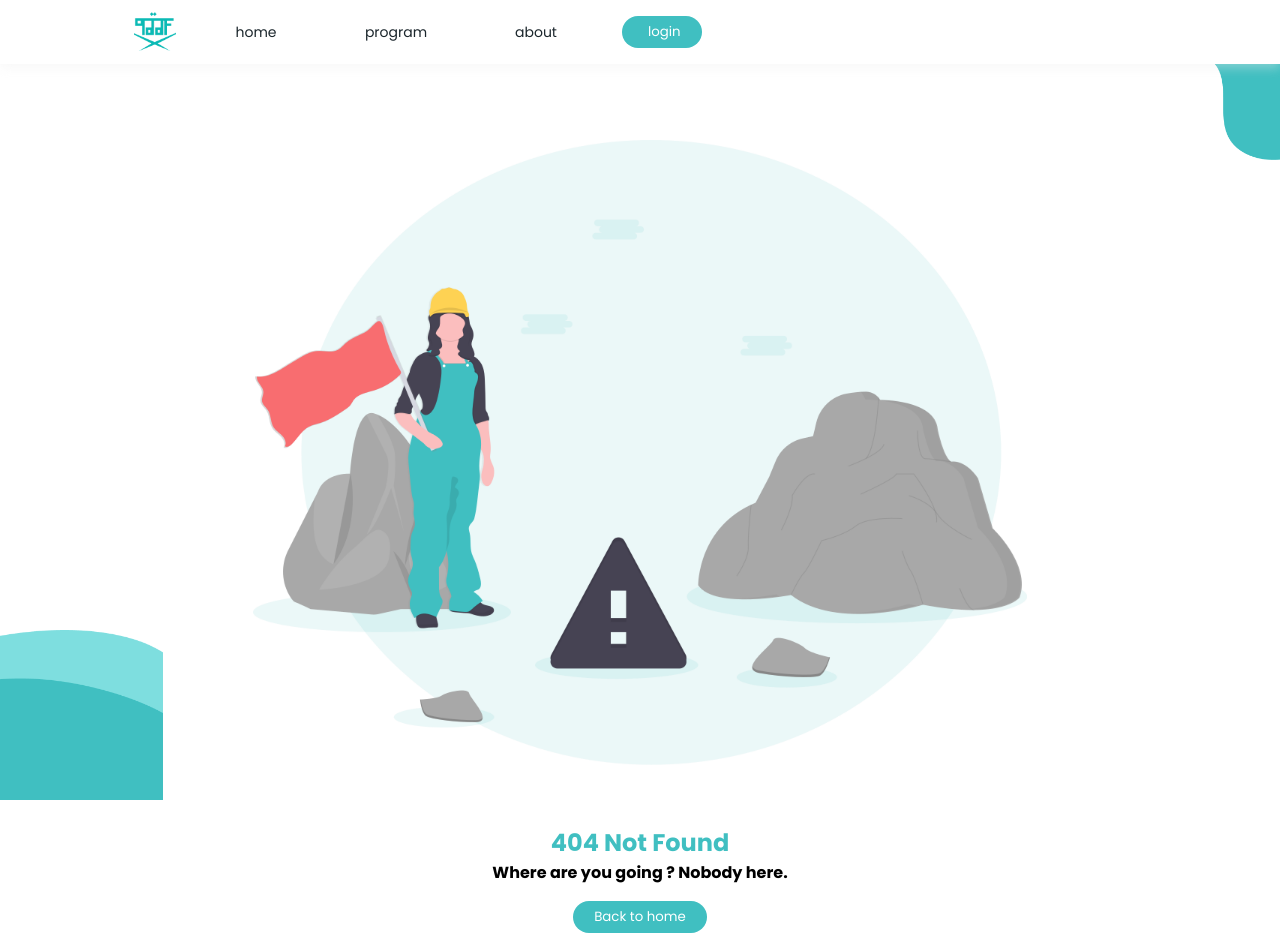
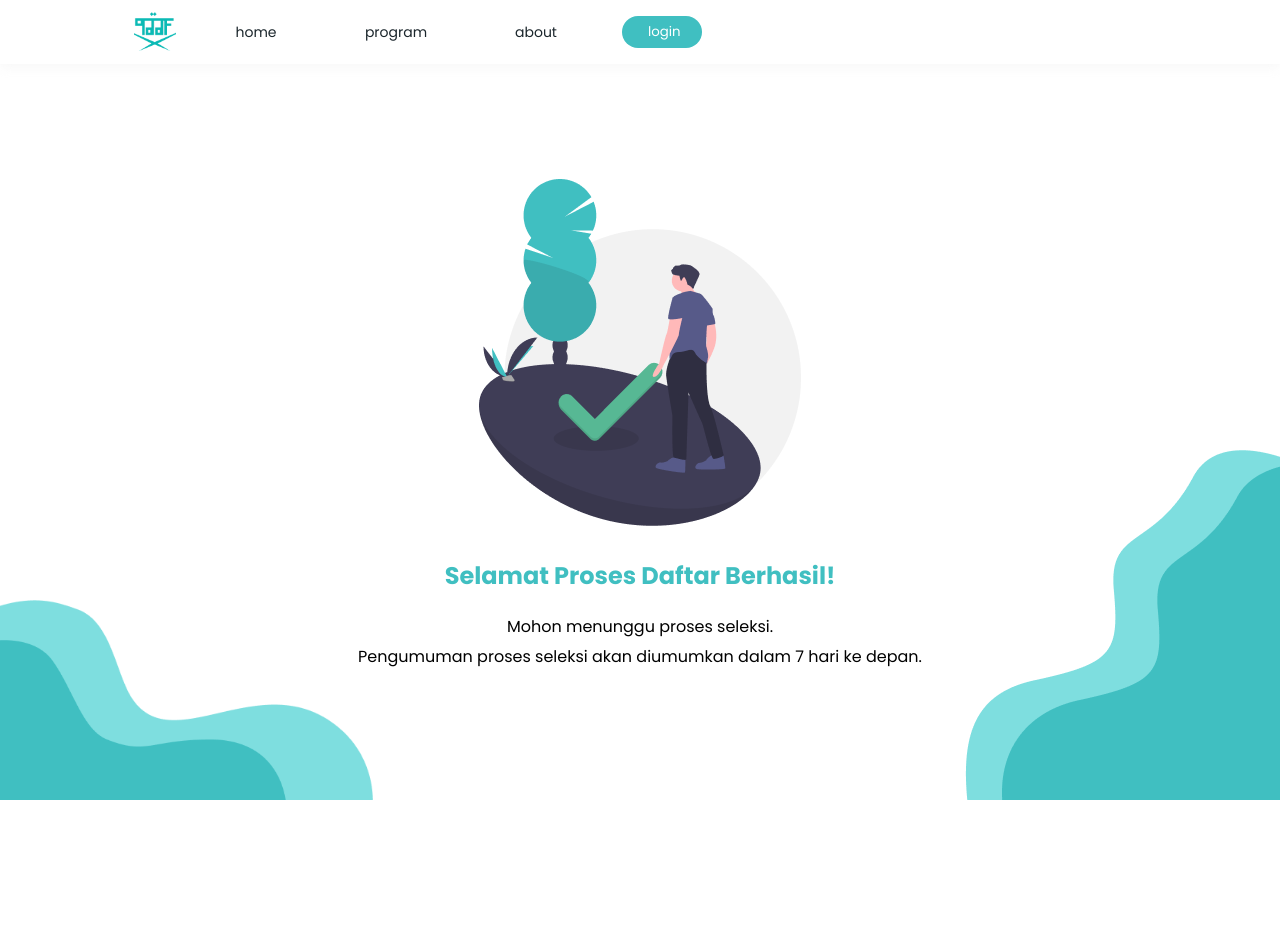
Before and after one commit to butterchoco/halaqah-quran-online-frontend, a Vue app: page /regis-success in a window 1280 px wide. Before the commit this address had no page. After the commit the page ends 800 px from the top, so only its background shows below. Built offline with nearby package versions, Linux system fonts and the light colour scheme.

Commit message:
[GREEN]Implemented RegisSuccess page'

```diff
--- a/src/components/MessagePage.vue
+++ b/src/components/MessagePage.vue
@@ -50,49 +50,34 @@ export default {
     max-width: 50%;
   }
 
-  .vector {
-    max-height: 120% !important;
-    max-width: 120% !important;
-    min-height: 100%;
-    min-width: 100%;
-
-    &.svg-4 {
-      top: 180% !important;
-      left: 0 !important;
-      margin-left: -45rem !important;
-    }
-
-    &.svg-5 {
-      top: 310% !important;
-      right: 0 !important;
-      margin-right: -45rem !important;
-    }
-
-    &.svg-6 {
-      top: 310% !important;
-      right: 0 !important;
-      margin-right: -40rem !important;
-    }
-
-    &.svg-7 {
-      top: 530% !important;
-      left: 0 !important;
-      margin-left: -60rem !important;
-    }
+  .message {
+    max-width: 100% !important;
+    font-size: 16px !important;
   }
 }
 
 .hero-message {
   max-width: 75%;
+  margin-bottom: $gap-m-2;
+}
+
+.message {
+  margin-top: $gap-sm-1;
+  text-align: center;
+  max-width: 80%;
+  font-size: 12px;
 }
 
 .message-container {
   min-width: 20%;
   max-height: 40%;
+  margin-bottom: $gap-m-2;
 }
 
 .header-title {
+  margin-bottom: $gap-m-1;
   text-align: center;
+  font-size: 16px;
 }
 
 .red {
@@ -112,15 +97,6 @@ export default {
   max-height: 20%;
 }
 
-.svg-6 {
-  position: absolute;
-  bottom: 0;
-  right: 0;
-  z-index: -1;
-  max-width: 40%;
-  max-height: 20%;
-}
-
 .svg-5 {
   position: absolute;
   z-index: -2;
@@ -130,12 +106,21 @@ export default {
   max-height: 25%;
 }
 
+.svg-6 {
+  position: absolute;
+  bottom: 0;
+  right: 0;
+  z-index: -1;
+  max-width: 40%;
+  max-height: 50%;
+}
+
 .svg-7 {
   position: absolute;
   z-index: -2;
   bottom: 0;
   right: 0;
-  max-width: 20%;
-  max-height: 20%;
+  max-width: 30%;
+  max-height: 50%;
 }
 </style>
--- a/src/router/index.ts
+++ b/src/router/index.ts
@@ -3,9 +3,9 @@ import VueRouter from "vue-router";
 import Home from "@/views/Home.vue";
 import About from "@/views/About.vue";
 import Program from "@/views/Program.vue";
-import Maintenance from "@/views/Maintenance.vue";
 import NotFound from "@/views/NotFound.vue";
 import PengumumanPage from "@/views/PengumumanPage.vue";
+import RegistrationSuccess from "@/views/RegistrationSuccess.vue";
 
 Vue.use(VueRouter);
 
@@ -34,6 +34,11 @@ const routes = [
     path: "/pengumuman",
     name: "pengumuman",
     component: PengumumanPage
+  },
+  {
+    path: "/regis-success",
+    name: "RegistrationSuccess",
+    component: RegistrationSuccess
   }
 ];
 
--- /dev/null
+++ b/src/views/RegistrationSuccess.vue
@@ -0,0 +1,43 @@
+<template>
+  <div class="page-container col center">
+    <section class="maintenance-container col center">
+      <MessagePage
+        :isPrimary="isPrimary"
+        :isDanger="isDanger"
+        :img="img"
+        :title="title"
+        :msg="msg"
+        :msg2="msg2"
+        :goto="goto"
+      />
+    </section>
+  </div>
+</template>
+
+<script>
+import MessagePage from "@/components/MessagePage.vue";
+
+export default {
+  name: "PengumumanPage",
+  components: { MessagePage },
+  data() {
+    return {
+      img: require("@/assets/img/registration-success.png"),
+      title: "Selamat Proses Daftar Berhasil!",
+      isPrimary: true,
+      msg: "Mohon menunggu proses seleksi.",
+      msg2: "Pengumuman proses seleksi akan diumumkan dalam 7 hari ke depan."
+    };
+  }
+};
+</script>
+
+<style lang="scss">
+.page-container {
+  min-width: 20%;
+  max-height: 40%;
+}
+.maintenance-container {
+  overflow: hidden;
+}
+</style>
```
Also changed, not shown: src/assets/img/registration-success.png (added).
